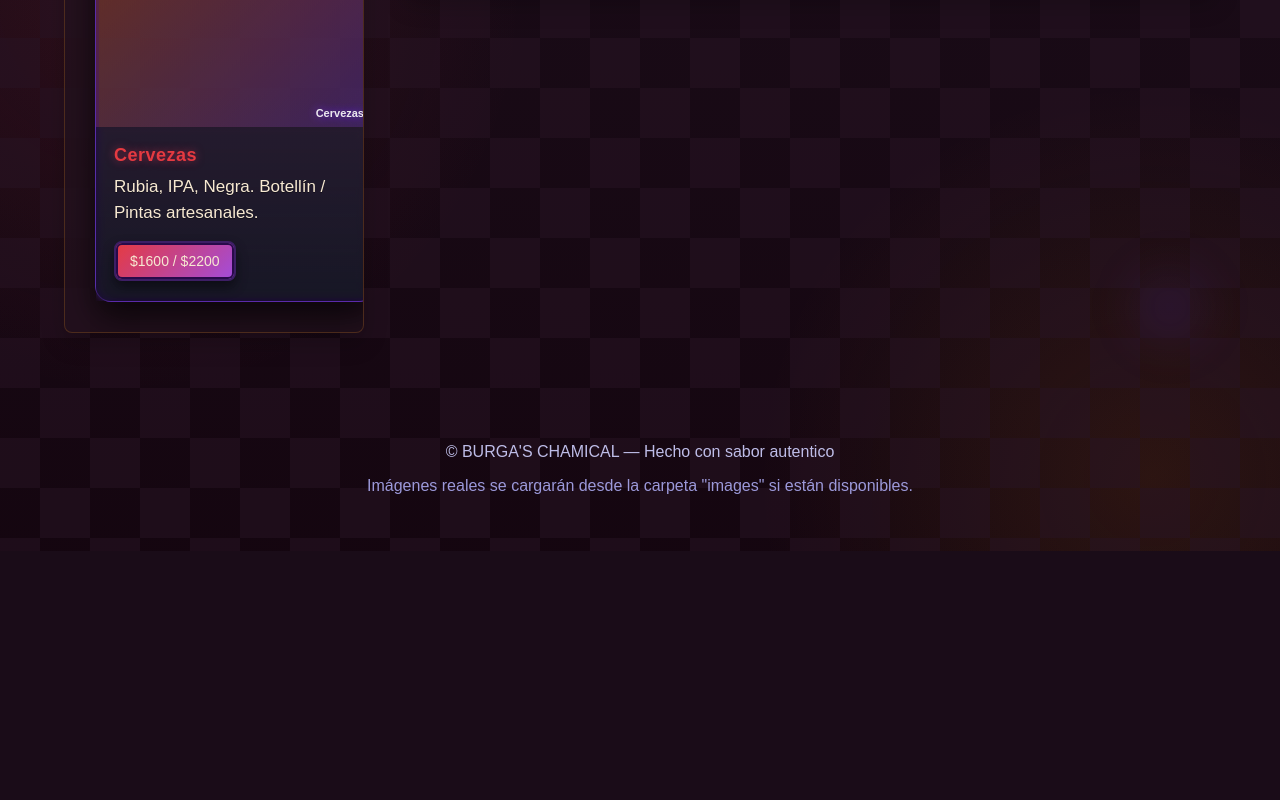
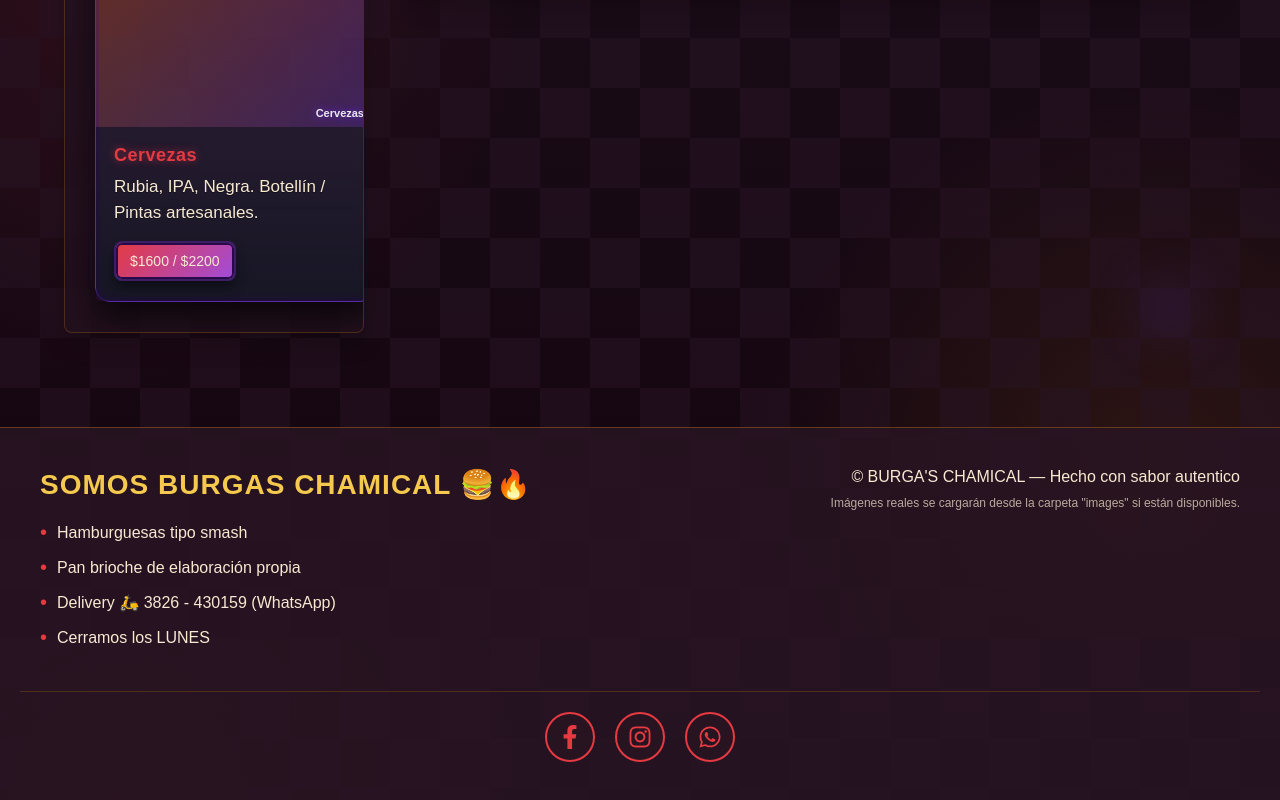
Before and after one commit to sendeiser/menu_burgas, a plain HTML site: page index.html in a window 1280 px wide. Shown: the part 4962-5762 px from the top of the page. Before the commit the page ends 5513 px from the top, so only its background shows below. Drawn offline with Linux system fonts and the light colour scheme.

Commit message:
redese info del local

```diff
--- a/index.html
+++ b/index.html
@@ -224,8 +224,38 @@
   </main>
 
   <footer class="site-footer">
-    <p>© BURGA'S CHAMICAL — Hecho con sabor autentico</p>
-    <p class="footer-note">Imágenes reales se cargarán desde la carpeta "images" si están disponibles.</p>
+    <div class="footer-info">
+      <div class="info-block">
+        <h3>SOMOS BURGAS CHAMICAL 🍔🔥</h3>
+        <ul>
+          <li>Hamburguesas tipo smash</li>
+          <li>Pan brioche de elaboración propia</li>
+          <li>Delivery 🛵 3826 - 430159 (WhatsApp)</li>
+          <li>Cerramos los LUNES</li>
+        </ul>
+      </div>
+      <div class="copyright">
+        <p>© BURGA'S CHAMICAL — Hecho con sabor autentico</p>
+        <p class="footer-note">Imágenes reales se cargarán desde la carpeta "images" si están disponibles.</p>
+      </div>
+    </div>
+    <div class="social-links">
+      <a href="https://www.facebook.com/burgaschamical" target="_blank" class="social-icon facebook">
+        <svg xmlns="http://www.w3.org/2000/svg" viewBox="0 0 320 512">
+          <path d="M279.14 288l14.22-92.66h-88.91v-60.13c0-25.35 12.42-50.06 52.24-50.06h40.42V6.26S260.43 0 225.36 0c-73.22 0-121.08 44.38-121.08 124.72v70.62H22.89V288h81.39v224h100.17V288z"/>
+        </svg>
+      </a>
+      <a href="https://www.instagram.com/burgaschamical" target="_blank" class="social-icon instagram">
+        <svg xmlns="http://www.w3.org/2000/svg" viewBox="0 0 448 512">
+          <path d="M224.1 141c-63.6 0-114.9 51.3-114.9 114.9s51.3 114.9 114.9 114.9S339 319.5 339 255.9 287.7 141 224.1 141zm0 189.6c-41.1 0-74.7-33.5-74.7-74.7s33.5-74.7 74.7-74.7 74.7 33.5 74.7 74.7-33.6 74.7-74.7 74.7zm146.4-194.3c0 14.9-12 26.8-26.8 26.8-14.9 0-26.8-12-26.8-26.8s12-26.8 26.8-26.8 26.8 12 26.8 26.8zm76.1 27.2c-1.7-35.9-9.9-67.7-36.2-93.9-26.2-26.2-58-34.4-93.9-36.2-37-2.1-147.9-2.1-184.9 0-35.8 1.7-67.6 9.9-93.9 36.1s-34.4 58-36.2 93.9c-2.1 37-2.1 147.9 0 184.9 1.7 35.9 9.9 67.7 36.2 93.9s58 34.4 93.9 36.2c37 2.1 147.9 2.1 184.9 0 35.9-1.7 67.7-9.9 93.9-36.2 26.2-26.2 34.4-58 36.2-93.9 2.1-37 2.1-147.8 0-184.8zM398.8 388c-7.8 19.6-22.9 34.7-42.6 42.6-29.5 11.7-99.5 9-132.1 9s-102.7 2.6-132.1-9c-19.6-7.8-34.7-22.9-42.6-42.6-11.7-29.5-9-99.5-9-132.1s-2.6-102.7 9-132.1c7.8-19.6 22.9-34.7 42.6-42.6 29.5-11.7 99.5-9 132.1-9s102.7-2.6 132.1 9c19.6 7.8 34.7 22.9 42.6 42.6 11.7 29.5 9 99.5 9 132.1s2.7 102.7-9 132.1z"/>
+        </svg>
+      </a>
+      <a href="https://wa.me/5493826430159" target="_blank" class="social-icon whatsapp">
+        <svg xmlns="http://www.w3.org/2000/svg" viewBox="0 0 448 512">
+          <path d="M380.9 97.1C339 55.1 283.2 32 223.9 32c-122.4 0-222 99.6-222 222 0 39.1 10.2 77.3 29.6 111L0 480l117.7-30.9c32.4 17.7 68.9 27 106.1 27h.1c122.3 0 224.1-99.6 224.1-222 0-59.3-25.2-115-67.1-157zm-157 341.6c-33.2 0-65.7-8.9-94-25.7l-6.7-4-69.8 18.3L72 359.2l-4.4-7c-18.5-29.4-28.2-63.3-28.2-98.2 0-101.7 82.8-184.5 184.6-184.5 49.3 0 95.6 19.2 130.4 54.1 34.8 34.9 56.2 81.2 56.1 130.5 0 101.8-84.9 184.6-186.6 184.6zm101.2-138.2c-5.5-2.8-32.8-16.2-37.9-18-5.1-1.9-8.8-2.8-12.5 2.8-3.7 5.6-14.3 18-17.6 21.8-3.2 3.7-6.5 4.2-12 1.4-32.6-16.3-54-29.1-75.5-66-5.7-9.8 5.7-9.1 16.3-30.3 1.8-3.7.9-6.9-.5-9.7-1.4-2.8-12.5-30.1-17.1-41.2-4.5-10.8-9.1-9.3-12.5-9.5-3.2-.2-6.9-.2-10.6-.2-3.7 0-9.7 1.4-14.8 6.9-5.1 5.6-19.4 19-19.4 46.3 0 27.3 19.9 53.7 22.6 57.4 2.8 3.7 39.1 59.7 94.8 83.8 35.2 15.2 49 16.5 66.6 13.9 10.7-1.6 32.8-13.4 37.4-26.4 4.6-13 4.6-24.1 3.2-26.4-1.3-2.5-5-3.9-10.5-6.6z"/>
+        </svg>
+      </a>
+    </div>
   </footer>
 
   <script src="script.js"></script>
--- a/styles.css
+++ b/styles.css
@@ -590,13 +590,147 @@
   box-shadow: 0 0 0 2px #260b4b inset, 0 6px 12px rgba(0,0,0,.45);
   transition: transform 0.3s ease, box-shadow 0.3s ease;
 }
-.site-footer { text-align: center; padding: 20px 16px 40px; color: #cfd1ff; opacity: .9; }
-.footer-note { font-size: 16px; color: #a8aaf0; }
+/* Estilos para el footer con información */
+.site-footer {
+  margin-top: 60px;
+  padding: 40px 20px;
+  background: var(--card-bg);
+  border-top: 1px solid rgba(248,150,30,0.3);
+  color: var(--text-color);
+}
 
-/* Pixel borders util (for future elements) */
-.pixel-border {
-  border: 3px solid #ff7b00;
-  box-shadow: 0 0 0 2px #260b4b inset, 0 0 16px rgba(255,79,216,.55);
+.footer-info {
+  max-width: 1200px;
+  margin: 0 auto;
+  display: flex;
+  flex-wrap: wrap;
+  justify-content: space-between;
+  gap: 30px;
+}
+
+.info-block {
+  flex: 1;
+  min-width: 300px;
+}
+
+.info-block h3 {
+  font-family: 'Bebas Neue', sans-serif;
+  font-size: 28px;
+  color: var(--secondary-color);
+  margin: 0 0 20px;
+  letter-spacing: 1px;
+}
+
+.info-block ul {
+  list-style: none;
+  padding: 0;
+  margin: 0;
+}
+
+.info-block li {
+  margin-bottom: 12px;
+  font-size: 16px;
+  display: flex;
+  align-items: center;
+}
+
+.info-block li::before {
+  content: '•';
+  color: var(--accent-color);
+  font-size: 20px;
+  margin-right: 10px;
+}
+
+.copyright {
+  flex: 1;
+  min-width: 300px;
+  text-align: right;
+}
+
+.copyright p {
+  margin: 0 0 10px;
+}
+
+.footer-note { font-size: 12px; opacity: 0.7; }
+
+@media (max-width: 768px) {
+  .footer-info {
+    flex-direction: column;
+  }
+
+  .copyright {
+    text-align: left;
+    margin-top: 20px;
+  }
+}
+
+/* Estilos para iconos sociales */
+.social-links {
+  display: flex;
+  justify-content: center;
+  gap: 20px;
+  margin-top: 30px;
+  padding-top: 20px;
+  border-top: 1px solid rgba(248,150,30,0.2);
+}
+
+.social-icon {
+  display: flex;
+  align-items: center;
+  justify-content: center;
+  width: 50px;
+  height: 50px;
+  border-radius: 50%;
+  background: var(--card-bg);
+  border: 2px solid var(--accent-color);
+  transition: all 0.3s ease;
+}
+
+.social-icon svg {
+  width: 24px;
+  height: 24px;
+  fill: var(--accent-color);
+  transition: all 0.3s ease;
+}
+
+.social-icon:hover {
+  transform: translateY(-5px);
+  box-shadow: 0 5px 15px rgba(230,57,70,0.3);
+}
+
+.social-icon.facebook:hover {
+  background: #1877f2;
+  border-color: #1877f2;
+}
+
+.social-icon.instagram:hover {
+  background: linear-gradient(45deg, #f09433 0%, #e6683c 25%, #dc2743 50%, #cc2366 75%, #bc1888 100%);
+  border-color: #e1306c;
+}
+
+.social-icon.whatsapp:hover {
+  background: #25d366;
+  border-color: #25d366;
+}
+
+.social-icon:hover svg {
+  fill: #fff;
+}
+
+@media (max-width: 576px) {
+  .social-links {
+    margin-top: 20px;
+  }
+
+  .social-icon {
+    width: 40px;
+    height: 40px;
+  }
+
+  .social-icon svg {
+    width: 20px;
+    height: 20px;
+  }
 }
 
 /* Focus styles */
```
